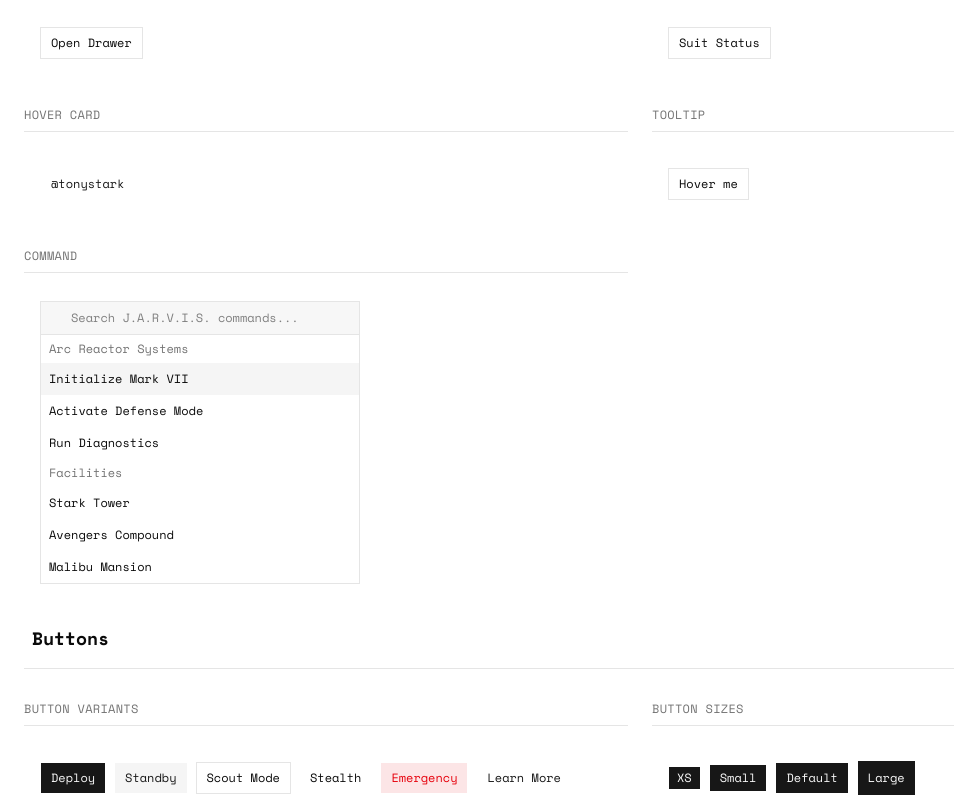
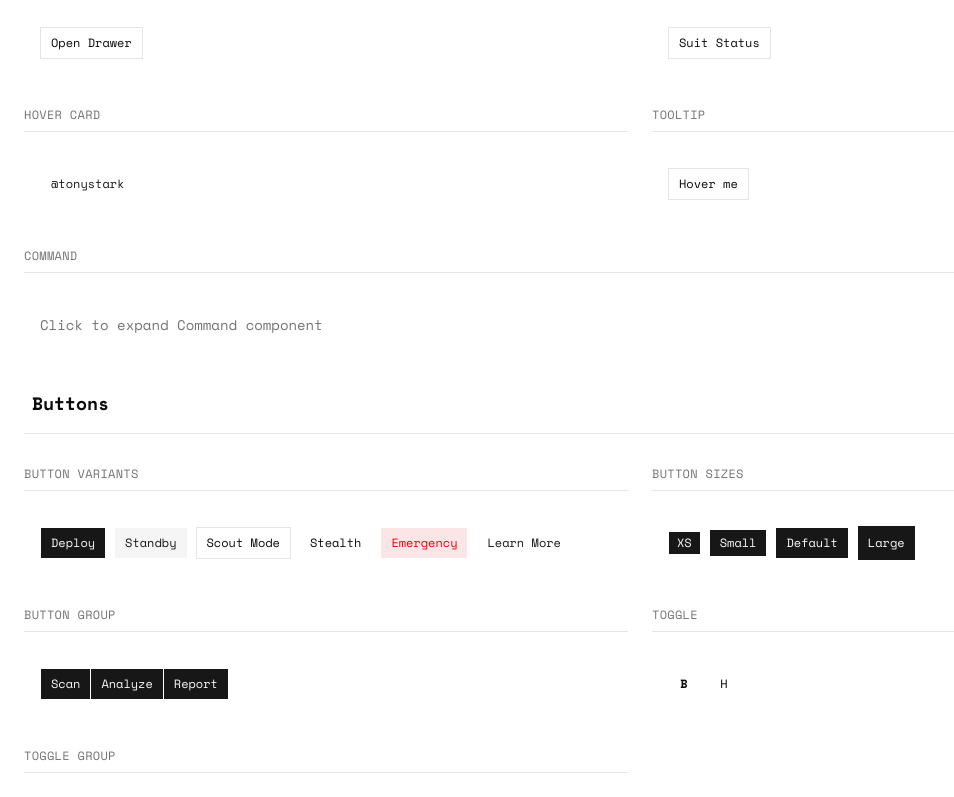
Before and after one commit to phalla-doll/shadcn-mono, a Next.js app: page /components in a window 1280 px wide. Shown: the part 4707-5504 px from the top of the page, without its empty margins (0-954 px from the left). Built offline with nearby package versions, Linux system fonts and the light colour scheme; some icons are missing.

Commit message:
feat: add collapsible Command component and redirect /component to /components

```diff
--- a/app/components/page.tsx
+++ b/app/components/page.tsx
@@ -174,6 +174,7 @@ import {
     TooltipTrigger,
 } from "@/components/ui/tooltip"
 import Link from "next/link"
+
 import { useState } from "react"
 
 function SectionHeader({
@@ -219,6 +220,7 @@ export default function ComponentsPage() {
     const [progress] = useState(60)
     const [sliderValue, setSliderValue] = useState([50])
     const [isOpen, setIsOpen] = useState(false)
+    const [commandOpen, setCommandOpen] = useState(false)
 
     return (
         <div className="min-h-screen bg-background">
@@ -1136,11 +1138,30 @@ export default function ComponentsPage() {
                         </Tooltip>
                     </ComponentBox>
 
+                    <Collapsible
+                        open={commandOpen}
+                        onOpenChange={setCommandOpen}
+                        className="col-span-1 md:col-span-2"
+                    >
+                        <CollapsibleTrigger asChild>
+                            <button type="button" className="w-full text-left">
                                 <ComponentBox title="Command">
+                                    <span className="text-sm text-muted-foreground">
+                                        {commandOpen
+                                            ? "Click to collapse"
+                                            : "Click to expand Command component"}
+                                    </span>
+                                </ComponentBox>
+                            </button>
+                        </CollapsibleTrigger>
+                        <CollapsibleContent>
+                            <ComponentBox title="Command Preview">
                                 <Command className="w-full max-w-xs rounded-lg border">
                                     <CommandInput placeholder="Search J.A.R.V.I.S. commands..." />
                                     <CommandList>
-                                <CommandEmpty>No systems found.</CommandEmpty>
+                                        <CommandEmpty>
+                                            No systems found.
+                                        </CommandEmpty>
                                         <CommandGroup heading="Arc Reactor Systems">
                                             <CommandItem>
                                                 Initialize Mark VII
@@ -1148,16 +1169,26 @@ export default function ComponentsPage() {
                                             <CommandItem>
                                                 Activate Defense Mode
                                             </CommandItem>
-                                    <CommandItem>Run Diagnostics</CommandItem>
+                                            <CommandItem>
+                                                Run Diagnostics
+                                            </CommandItem>
                                         </CommandGroup>
                                         <CommandGroup heading="Facilities">
-                                    <CommandItem>Stark Tower</CommandItem>
-                                    <CommandItem>Avengers Compound</CommandItem>
-                                    <CommandItem>Malibu Mansion</CommandItem>
+                                            <CommandItem>
+                                                Stark Tower
+                                            </CommandItem>
+                                            <CommandItem>
+                                                Avengers Compound
+                                            </CommandItem>
+                                            <CommandItem>
+                                                Malibu Mansion
+                                            </CommandItem>
                                         </CommandGroup>
                                     </CommandList>
                                 </Command>
                             </ComponentBox>
+                        </CollapsibleContent>
+                    </Collapsible>
 
                     <SectionHeader title="Buttons" icon="" id="buttons" />
 
--- a/next.config.mjs
+++ b/next.config.mjs
@@ -1,4 +1,14 @@
 /** @type {import('next').NextConfig} */
-const nextConfig = {}
+const nextConfig = {
+    async redirects() {
+        return [
+            {
+                source: "/component",
+                destination: "/components",
+                permanent: true,
+            },
+        ]
+    },
+}
 
 export default nextConfig
```
Lines whose indentation alone changed are shown as unchanged.
